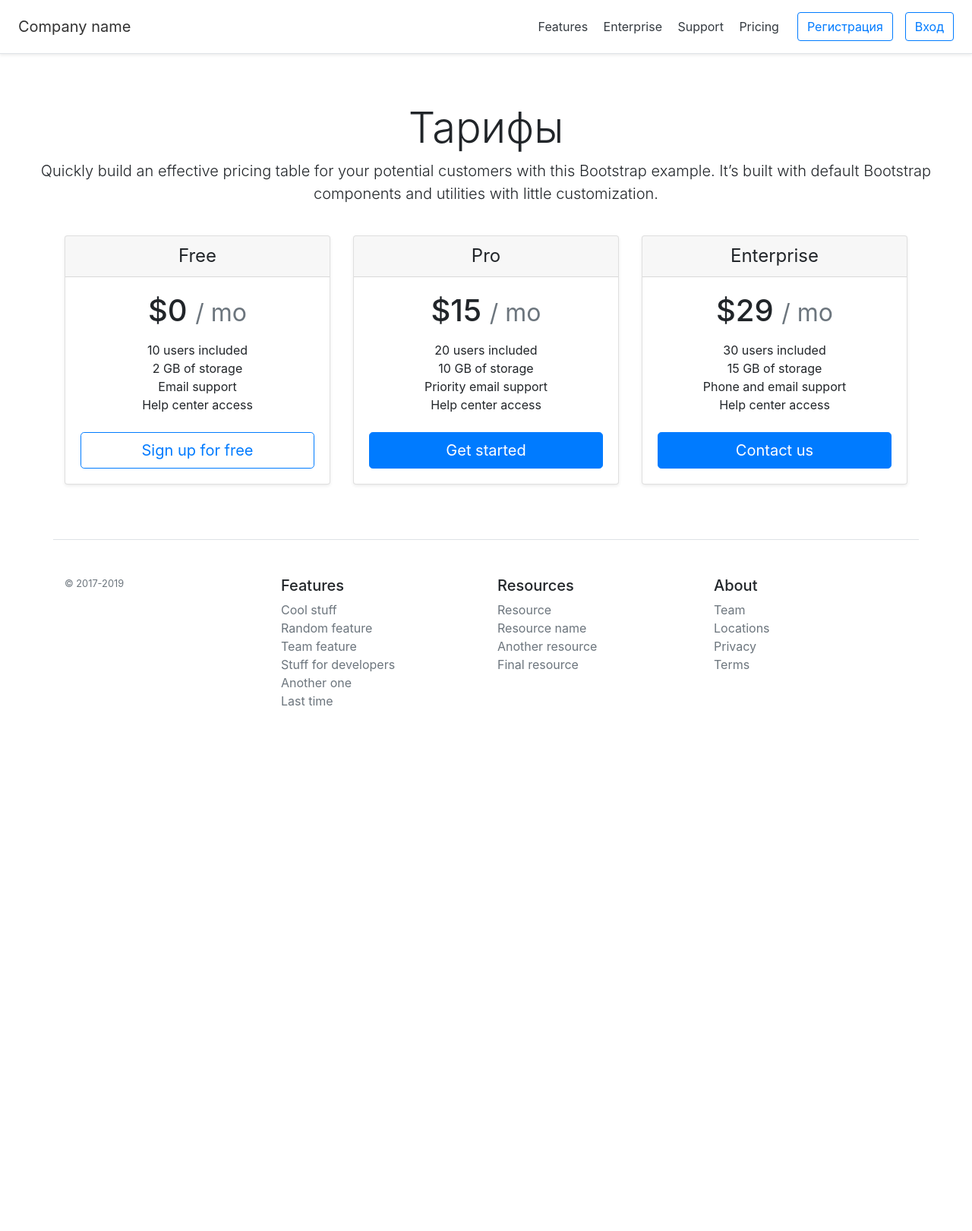
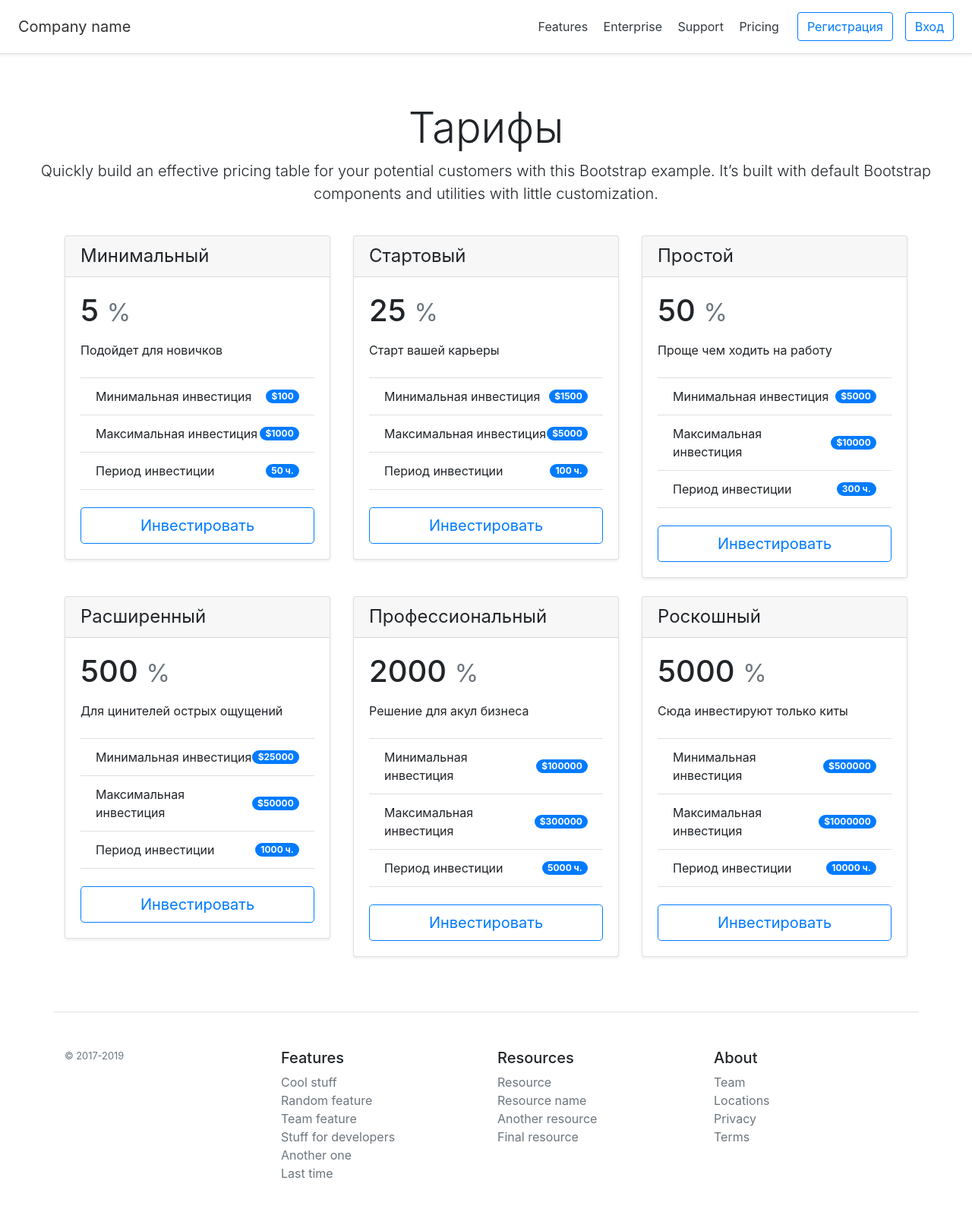
Before and after one commit to BOBKOVSERGEY/investproject, a PHP site: page / in a window 1280 px wide. Shown: the whole page at 76% size. Before the commit the page ends 930 px from the top, so only its background shows below. Run offline with PHP 8.4, Linux system fonts and the light colour scheme.

Commit message:
Create tariffs

```diff
--- a/application/acl/account.php
+++ b/application/acl/account.php
@@ -5,13 +5,15 @@ return [
 
   ],
   'authorize' => [
-
+    'profile',
+    'logout'
   ],
   'guest' => [
     'login',
     'register',
     'recovery',
     'confirm',
+    'reset',
   ],
   'admin' => [
 
--- a/application/config/routes.php
+++ b/application/config/routes.php
@@ -27,4 +27,16 @@ return [
     'controller' => 'account',
     'action' => 'confirm',
   ],
+  'account/reset/{token:\w+}' => [
+    'controller' => 'account',
+    'action' => 'reset',
+  ],
+  'account/profile' => [
+    'controller' => 'account',
+    'action' => 'profile'
+  ],
+  'account/logout' => [
+    'controller' => 'account',
+    'action' => 'logout'
+  ],
 ];
--- /dev/null
+++ b/application/config/tariffs.php
@@ -0,0 +1,53 @@
+<?php
+
+return [
+  1 => [
+    'title' => 'Минимальный',
+    'description' => 'Подойдет для новичков',
+    'hour' => 50,
+    'percent' => 5,
+    'min' => 100,
+    'max' => 1000,
+  ],
+  2 => [
+    'title' => 'Стартовый',
+    'description' => 'Старт вашей карьеры',
+    'hour' => 100,
+    'percent' => 25,
+    'min' => 1500,
+    'max' => 5000,
+  ],
+  3 => [
+    'title' => 'Простой',
+    'description' => 'Проще чем ходить на работу',
+    'hour' => 300,
+    'percent' => 50,
+    'min' => 5000,
+    'max' => 10000,
+  ],
+  4 => [
+    'title' => 'Расширенный',
+    'description' => 'Для цинителей острых ощущений',
+    'hour' => 1000,
+    'percent' => 500,
+    'min' => 25000,
+    'max' => 50000,
+  ],
+  5 => [
+    'title' => 'Профессиональный',
+    'description' => 'Решение для акул бизнеса',
+    'hour' => 5000,
+    'percent' => 2000,
+    'min' => 100000,
+    'max' => 300000,
+  ],
+  6 => [
+    'title' => 'Роскошный',
+    'description' => 'Сюда инвестируют только киты',
+    'hour' => 10000,
+    'percent' => 5000,
+    'min' => 500000,
+    'max' => 1000000,
+  ],
+
+];
--- a/application/controllers/MainController.php
+++ b/application/controllers/MainController.php
@@ -13,10 +13,8 @@ class MainController extends Controller
   public function indexAction()
   {
 
-
-
     $vars = [
-      'news' => ''
+      'tariffs' => $this->tariffs
     ];
     $this->view->render('Главная', $vars);
   }
--- a/application/core/Controller.php
+++ b/application/core/Controller.php
@@ -10,6 +10,7 @@ abstract class Controller
   public $view;
   public $model;
   public $acl;
+  public $tariffs;
 
   public function __construct($route)
   {
@@ -19,6 +20,7 @@ abstract class Controller
     }
     $this->view = new View($route);
     $this->model = $this->loadModel($route['controller']);
+    $this->tariffs = require __DIR__ . '/../config/tariffs.php' ;
   }
 
   public function loadModel($name)
@@ -37,9 +39,9 @@ abstract class Controller
       $this->acl = require $path;
       if ($this->isAcl('all')) {
         return true;
-      } else if (isset($_SESSION['authorize']['id']) && $this->isAcl('authorize')) {
+      } else if (isset($_SESSION['account']['id']) && $this->isAcl('authorize')) {
         return true;
-      } else if (!isset($_SESSION['authorize']['id']) && $this->isAcl('guest')) {
+      } else if (!isset($_SESSION['account']['id']) && $this->isAcl('guest')) {
         return true;
       } else if (isset($_SESSION['admin']) && $this->isAcl('admin')) {
         return true;
--- /dev/null
+++ b/application/views/account/reset.php
@@ -0,0 +1,5 @@
+<div class="container">
+  <h1 class="mt-3 mb-3">Пароль восстановлен</h1>
+  <p>Новый пароль для входа : <strong><?php echo $password; ?></strong></p>
+  <a href="/account/login" class="btn btn-primary">Войти</a>
+</div>
--- a/application/views/layouts/default.php
+++ b/application/views/layouts/default.php
@@ -18,8 +18,13 @@
     <a class="p-2 text-dark" href="#">Support</a>
     <a class="p-2 text-dark" href="#">Pricing</a>
   </nav>
-  <a class="btn btn-outline-primary" href="/account/register">Регистрация</a>
-  <a class="btn btn-outline-primary ml-3" href="/account/login">Вход</a>
+  <?php if (isset($_SESSION['account']['id'])) { ?>
+    <a class="btn btn-outline-primary" href="/account/profile">Профиль</a>
+    <a class="btn btn-outline-primary ml-3" href="/account/logout">Выход</a>
+  <?php } else { ?>
+    <a class="btn btn-outline-primary" href="/account/register">Регистрация</a>
+    <a class="btn btn-outline-primary ml-3" href="/account/login">Вход</a>
+  <?php } ?>
 </div>
 <?php echo $content; ?>
   <footer class="pt-4 my-md-5 pt-md-5 border-top container">
--- a/application/views/main/index.php
+++ b/application/views/main/index.php
@@ -3,23 +3,37 @@
   <p class="lead">Quickly build an effective pricing table for your potential customers with this Bootstrap example. It’s built with default Bootstrap components and utilities with little customization.</p>
 </div>
 <div class="container">
-  <div class="card-deck mb-3 text-center">
+  <div class="row">
+    <?php foreach ($tariffs as $key => $tariff) {?>
+      <div class="col-md-4">
         <div class="card mb-4 shadow-sm">
           <div class="card-header">
-        <h4 class="my-0 font-weight-normal">Free</h4>
+            <h4 class="my-0 font-weight-normal"><?php echo $tariff['title']; ?></h4>
           </div>
           <div class="card-body">
-        <h1 class="card-title pricing-card-title">$0 <small class="text-muted">/ mo</small></h1>
+            <h1 class="card-title pricing-card-title"><?php echo $tariff['percent']; ?> <small class="text-muted">%</small></h1>
             <ul class="list-unstyled mt-3 mb-4">
-          <li>10 users included</li>
-          <li>2 GB of storage</li>
-          <li>Email support</li>
-          <li>Help center access</li>
+              <li><?php echo $tariff['description']; ?></li>
             </ul>
-        <button type="button" class="btn btn-lg btn-block btn-outline-primary">Sign up for free</button>
+            <ul class="list-group list-group-flush mb-4">
+              <li class="list-group-item d-flex justify-content-between align-items-center">
+                Минимальная инвестиция
+                <span class="badge badge-primary badge-pill">$<?php echo $tariff['min']; ?></span>
+              </li>
+              <li class="list-group-item d-flex justify-content-between align-items-center">
+                Максимальная инвестиция
+                <span class="badge badge-primary badge-pill">$<?php echo $tariff['max']; ?></span>
+              </li>
+              <li class="list-group-item d-flex justify-content-between align-items-center">
+                Период инвестиции
+                <span class="badge badge-primary badge-pill"><?php echo $tariff['hour']; ?> ч.</span>
+              </li>
+            </ul>
+            <a href="/dashboard/invest/<?php echo $key; ?>" class="btn btn-lg btn-block btn-outline-primary">Инвестировать</a>
           </div>
         </div>
-    <div class="card mb-4 shadow-sm">
+      </div>
+      <!--<div class="card mb-4 shadow-sm">
         <div class="card-header">
           <h4 class="my-0 font-weight-normal">Pro</h4>
         </div>
@@ -48,6 +62,8 @@
           </ul>
           <button type="button" class="btn btn-lg btn-block btn-primary">Contact us</button>
         </div>
+      </div>-->
+    <?php } ?>
   </div>
+
 </div>
-</div>
--- a/index.php
+++ b/index.php
@@ -18,5 +18,6 @@ require __DIR__ . '/vendor/autoload.php';
 // start session
 session_start();
 
+
 $router = new Router();
 $router->run();
--- a/investproject.sql
+++ b/investproject.sql
@@ -3,7 +3,7 @@
 -- https://www.phpmyadmin.net/
 --
 -- Хост: 127.0.0.1:3306
--- Время создания: Апр 10 2019 г., 09:51
+-- Время создания: Апр 16 2019 г., 10:03
 -- Версия сервера: 5.7.23
 -- Версия PHP: 7.0.32
 
@@ -44,7 +44,8 @@ CREATE TABLE `accounts` (
 --
 
 INSERT INTO `accounts` (`id`, `email`, `login`, `wallet`, `password`, `ref`, `token`, `status`) VALUES
-(1, 'sergey_bobkov@inbox.ru', 'sergeybobkov', 'U9266668737', '$2y$10$TLTt/c6DD7L8oPWPiw8zIu.YKs/tebM71MMDfFsS8HQjyE1gpjs3S', 0, '', 1);
+(1, 'sergey_bobkov@inbox.ru', 'sergeybobkov', 'G9266668737', '$2y$10$paz426g1mwaWYTJpAiycYerdG8R8LJJGMhzkjqPkCNegggFvHKEfe', 0, '', 1),
+(2, 'esdicompany@yandex.ru', 'esdicompany', 'U84956643815', '$2y$10$JUYJ7At0LV/i0YRlkJfaIuhBsX47tqlBATHA/BR16MbkBmTkGQpPG', 0, '3x75gvb9gjkt8v8wfixcj8j02ibai3', 0);
 
 --
 -- Индексы сохранённых таблиц
```
Also changed, not shown: application/controllers/AccountController.php (+58 -6 lines), application/models/Account.php (+62 -0 lines), application/views/account/profile.php (added, +36 -0 lines). Lines whose indentation alone changed are shown as unchanged.
